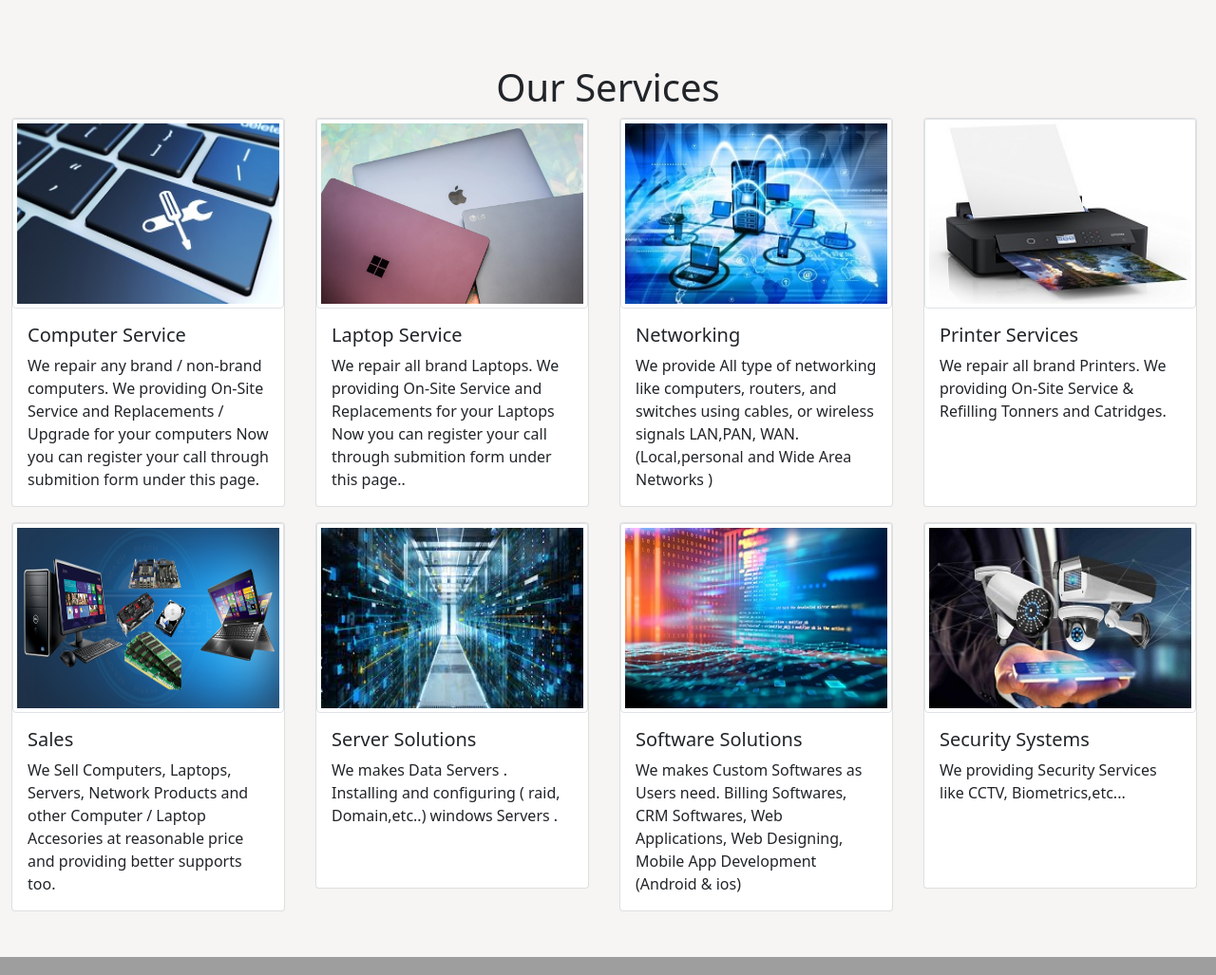
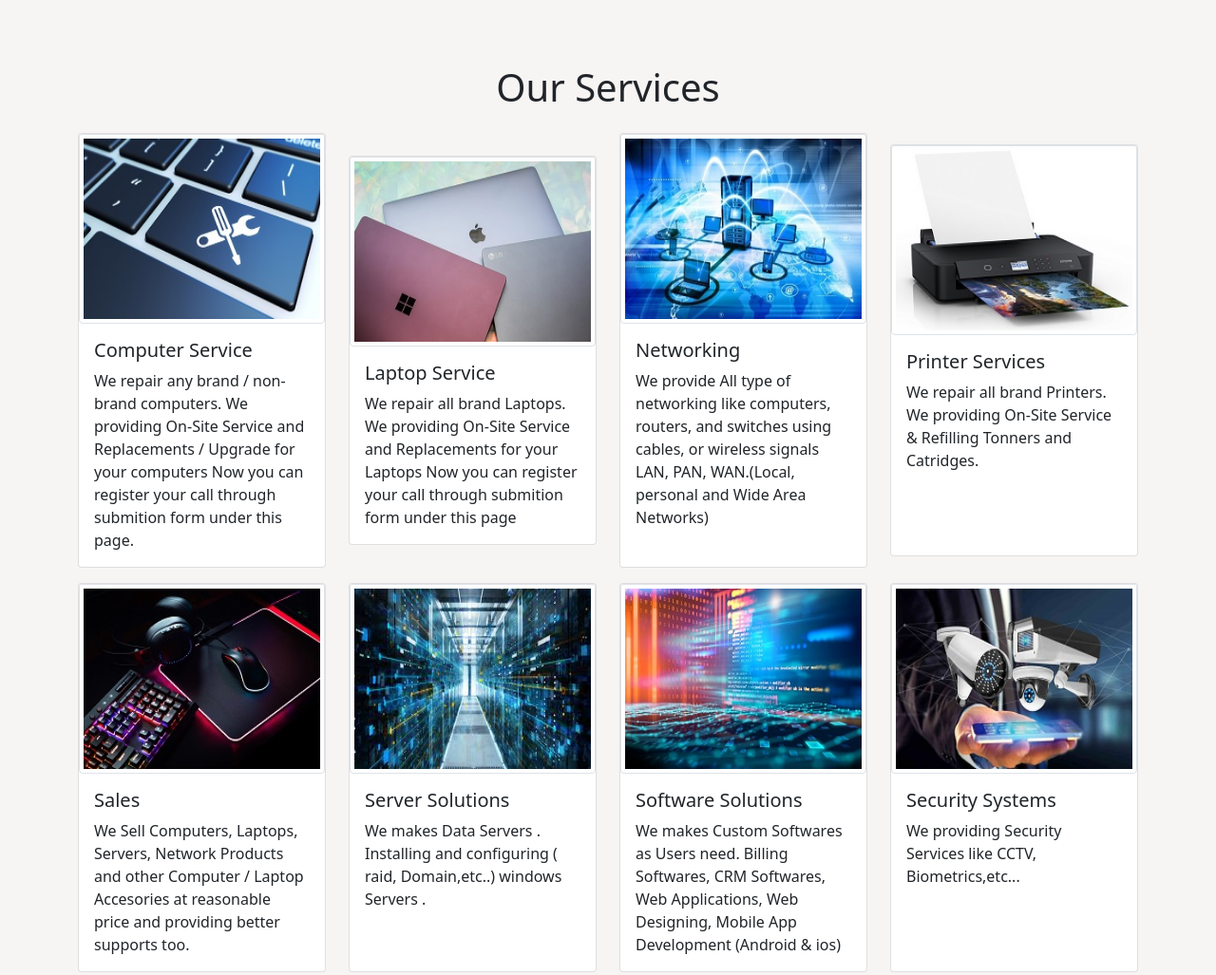
Before and after one commit to babuabhilash/unique-systems-web, a plain HTML site: page index.html in a window 1280 px wide. Shown: the part 440-1467 px from the top of the page at 95% size. Drawn offline with nearby package versions, Linux system fonts and the light colour scheme; grey boxes are pictures that could not be loaded.

Commit message:
Update index.html

```diff
--- a/index.html
+++ b/index.html
@@ -76,11 +76,11 @@
   </section>
   <!-- //class="bg-light "  -->
   <section id="service-sec" style="padding-top: 6em; padding-bottom: 3em; background-color: #f7f4f4;" >
-    <div class="container-fluid">
+    <div class="container ">
       <h1 class="text-center">Our Services</h1>
-      <div class="row ">
-        <div class="col-md-3 col-12">
-          <div class="card" style="width: 18rem;">
+      <div class="row pt-3 " style="align-items: center;">
+        <div class="col-md-3  ">
+          <div class="card" style="width: auto;">
             <img src="/images/comprep1.jpeg" class="card-img-top img-thumbnail" style="height: 200px;" alt="...">
             <div class="card-body">
               <h5 class="card-title">Computer Service</h5>
@@ -91,31 +91,31 @@
             </div>
           </div>
         </div>
-        <div class="col-md-3 col-12">
-          <div class="card" style="width: 18rem;">
-            <img src="/images/laptops.webp" class="card-img-top img-thumbnail"style="height: 200px;" alt="...">
+        <div class="col-md-3 ">
+          <div class="card" style="width: auto;">
+            <img src="/images/laptops.jpg" class="card-img-top img-thumbnail"style="height: 200px;" alt="...">
             <div class="card-body">
               <h5 class="card-title">Laptop Service</h5>
               <p class="card-text">We repair all brand Laptops. We providing On-Site Service and Replacements for your Laptops
-                Now you can register your call through submition form under this page..</p>
-              <!-- <a href="#" class="btn btn-primary">Go somewhere</a> -->
+                Now you can register your call through submition form under this page   &nbsp    &nbsp&nbsp&nbsp&nbsp&nbsp&nbsp&nbsp&nbsp</p>
+
             </div>
           </div>
         </div>
-         <div class="col-md-3 col-12">
-          <div class="card" style="width: 18rem;">
+         <div class="col-md-3">
+          <div class="card" style="width: auto;">
             <img src="/images/computer-networking-1.jpg" class="card-img-top img-thumbnail" style="height: 200px;"alt="...">
             <div class="card-body">
               <h5 class="card-title">Networking</h5>
               <p class="card-text"> We provide All type of networking like computers, routers, and switches using cables, or wireless signals
-                LAN,PAN, WAN.(Local,personal and Wide Area Networks )
+                LAN, PAN, WAN.(Local, personal and Wide Area Networks) &nbsp&nbsp&nbsp&nbsp&nbsp&nbsp&nbsp&nbsp&nbsp&nbsp&nbsp&nbsp&nbsp&nbsp&nbsp&nbsp&nbsp&nbsp&nbsp&nbsp&nbsp&nbsp&nbsp&nbsp&nbsp&nbsp&nbsp&nbsp&nbsp&nbsp&nbsp&nbsp&nbsp&nbsp&nbsp&nbsp&nbsp
               </p>
               <!-- <a href="#" class="btn btn-primary">Go somewhere</a> -->
             </div>
           </div>
         </div>
-        <div class="col-md-3 col-12">
-          <div class="card" style="width: 18rem;">
+        <div class="col-md-3 ">
+          <div class="card" style="width: auto;">
             <img src="/images/printer2.jpg" class="card-img-top img-thumbnail" style="height: 200px;" alt="...">
             <div class="card-body">
               <h5 class="card-title">Printer Services</h5>
@@ -130,10 +130,10 @@
           </div>
         </div>
         </div>
-        <div class="row pt-3 pl-2 ">
-        <div class="col-md-3 col-12">
-          <div class="card" style="width: 18rem;">
-            <img src="/images/computer-sales.jpg" class="card-img-top img-thumbnail" style="height: 200px;" alt="...">
+        <div class="row pt-3  ">
+        <div class="col-md-3 ">
+          <div class="card" style="width: auto;">
+            <img src="/images/accs.jpg" class="card-img-top img-thumbnail" style="height: 200px;" alt="...">
             <div class="card-body">
               <h5 class="card-title">Sales</h5>
               <p class="card-text">We Sell Computers, Laptops, Servers, Network Products and other Computer / Laptop Accesories at reasonable price and
@@ -142,8 +142,8 @@
             </div>
           </div>
         </div>
-        <div class="col-md-3 col-12">
-          <div class="card" style="width: 18rem;">
+        <div class="col-md-3 ">
+          <div class="card" style="width: auto;">
             <img src="/images/servers.jpg" class="card-img-top img-thumbnail"style="height: 200px;" alt="...">
             <div class="card-body">
               <h5 class="card-title">Server Solutions</h5>
@@ -154,8 +154,8 @@
             </div>
           </div>
         </div>
-        <div class="col-md-3 col-12">
-          <div class="card" style="width: 18rem;">
+        <div class="col-md-3 ">
+          <div class="card" style="width: auto;">
             <img src="/images/software.jpg" class="card-img-top img-thumbnail"style="height: 200px;" alt="...">
             <div class="card-body">
               <h5 class="card-title">Software Solutions</h5>
@@ -166,8 +166,8 @@
             </div>
           </div>
         </div>
-        <div class="col-md-3 col-12">
-          <div class="card" style="width: 18rem;">
+        <div class="col-md-3 ">
+          <div class="card" style="width: auto;">
             <img src="/images/securitysys.jpg" class="card-img-top img-thumbnail"style="height: 200px;" alt="...">
             <div class="card-body">
               <h5 class="card-title">Security Systems</h5>
```
